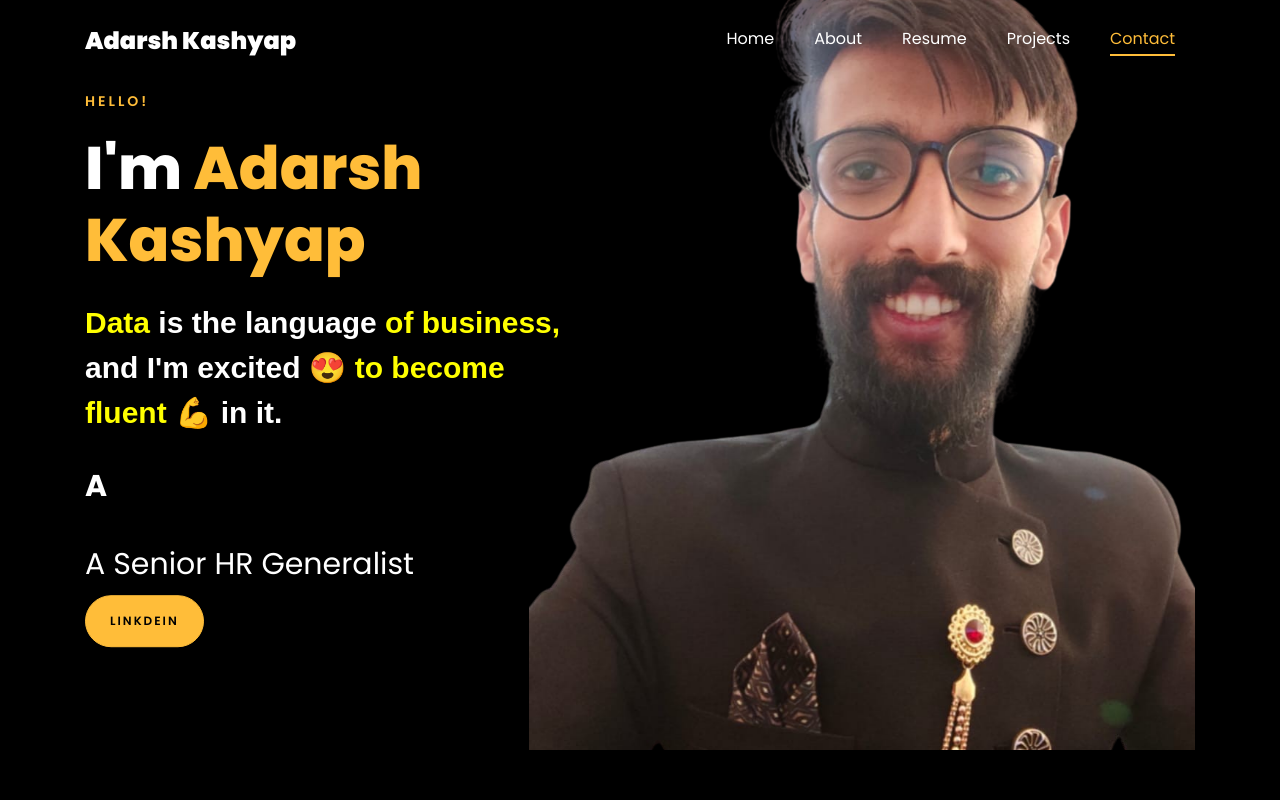
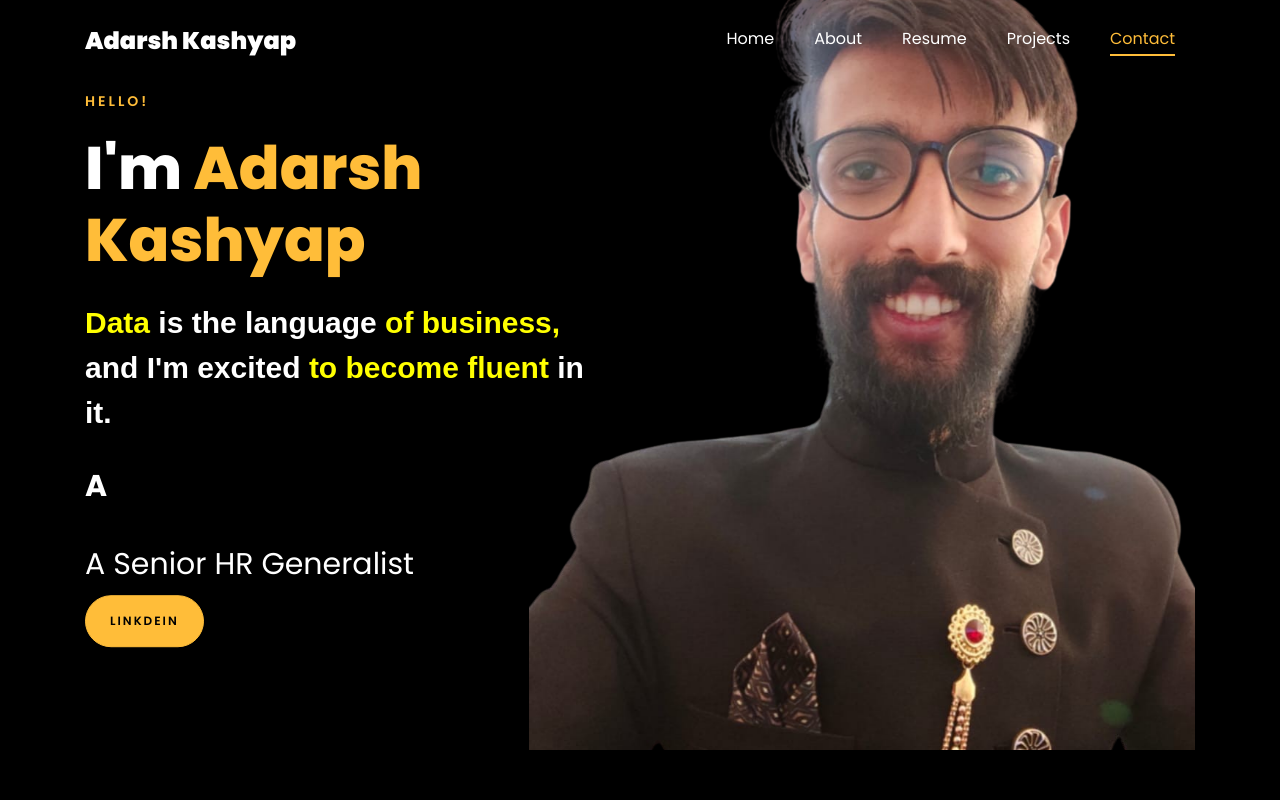
Before and after one commit to Aadarsh-Kashyap/adarsh.github.io, a plain HTML site: page index.html in a window 1280 px wide. Shown: the top 800 px of the page. Drawn offline with Linux system fonts and the light colour scheme; animation ran at ten frames a second; files whose address does not match are found by name.

Commit message:
Update index.html

```diff
--- a/index.html
+++ b/index.html
@@ -154,8 +154,8 @@
 							<span style="color: #FFFF00;">Data </span>
 							<span style="color: #FFFFFF;">is the language </span>
 							<span style="color: #FFFF00;">of business, </span>
-							<span style="color: #FFFFFF;">and I'm excited 😍 </span>
-							<span style="color: #FFFF00;">to become fluent 💪 </span>
+							<span style="color: #FFFFFF;">and I'm excited </span>
+							<span style="color: #FFFF00;">to become fluent </span>
 							<span style="color: #FFFFFF;">in it. </span>
 						  </h2>
 
@@ -411,7 +411,7 @@
 
     		<div class="row justify-content-center mt-5">
     			<div class="col-md-6 text-center ftco-animate">
-    				<p><a href="https://drive.google.com/file/d/1W3vFwGQ5ZxvcsMTfmYy0Pks8B1aH24OR/view?usp=drive_link" class="btn btn-primary py-4 px-5">Download CV</a></p>
+    				<p><a href="https://drive.google.com/file/d/1vhPJZHxuX0LqXu0T3wlEuPrSMK_pYtrZ/view?usp=drive_link" class="btn btn-primary py-4 px-5">Download CV</a></p>
     			</div>
     		</div>
     	</div>
```
